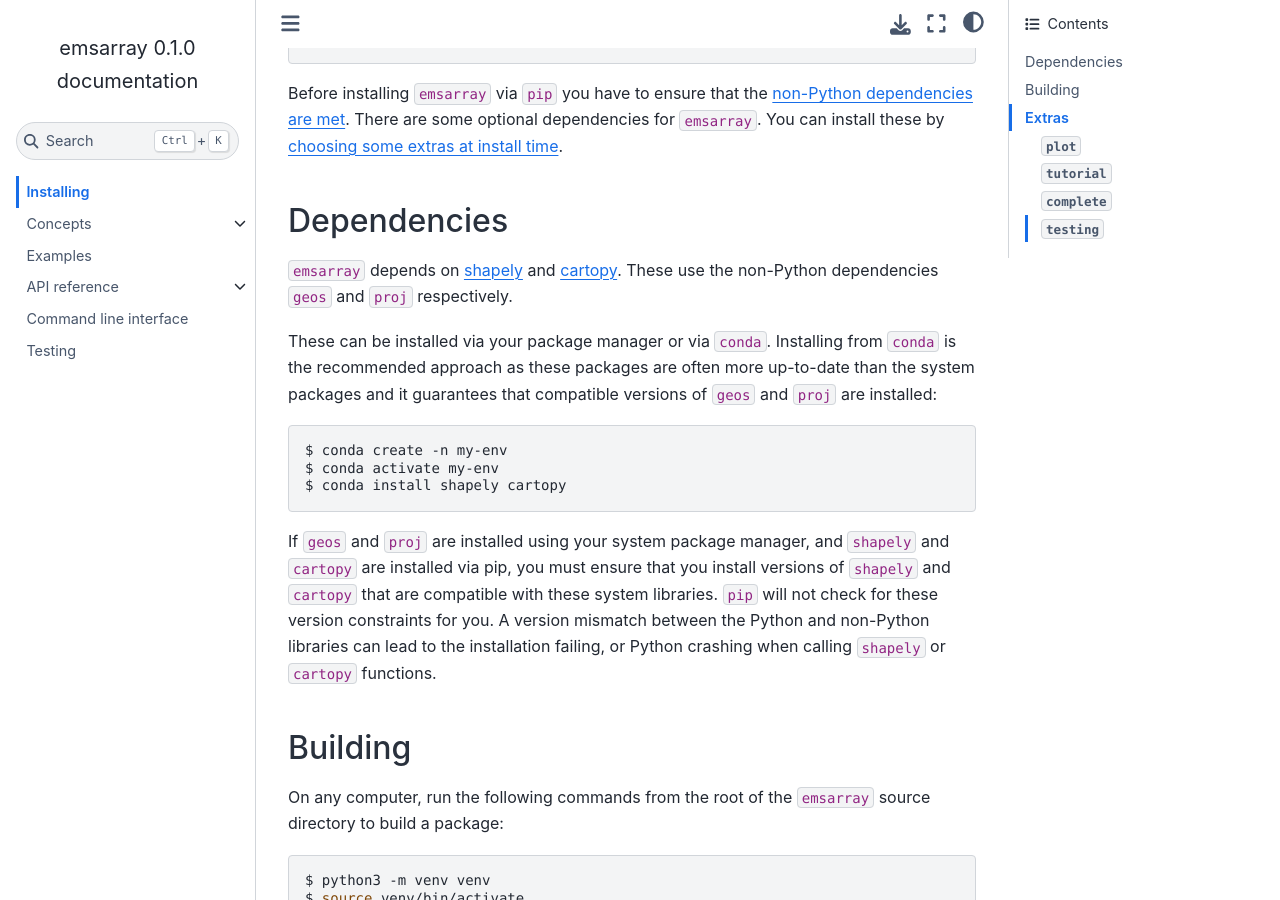
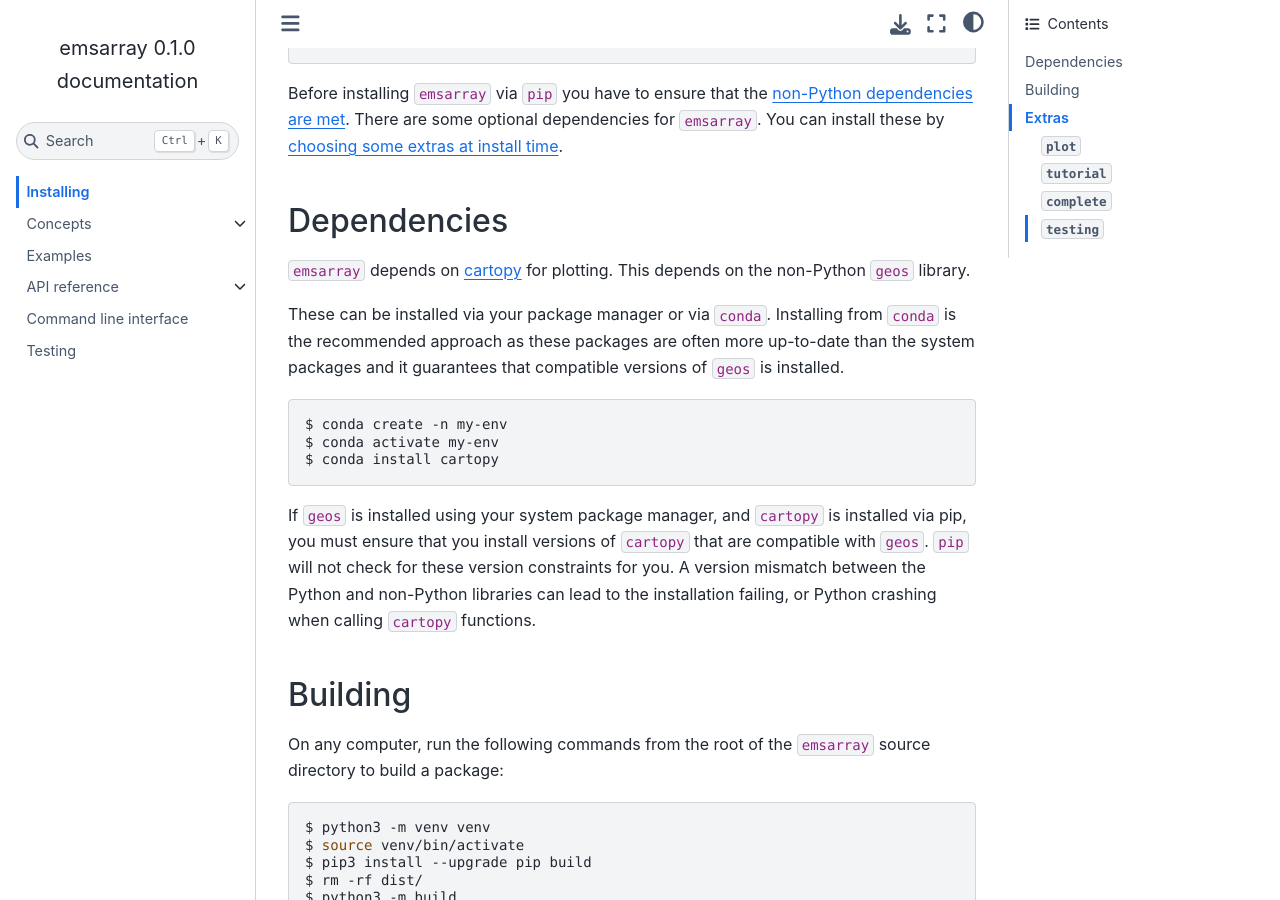
Before and after one commit to csiro-coasts/emsarray, a Sphinx documentation site: the page built from docs/installing.rst, in a window 1280 px wide and 900 px high, scrolled down 377 px. Built offline with Sphinx 7.4.7 and the Sphinx Book theme 1.1.4, drawn with Linux system fonts in a browser that asks for light colours.

Commit message:
Stop installing proj from conda
pyproj takes care of that now

```diff
--- a/docs/installing.rst
+++ b/docs/installing.rst
@@ -34,29 +34,29 @@ Dependencies
 ============
 
 ``emsarray`` depends on
-`shapely <https://shapely.readthedocs.io/en/stable/project.html#installing-shapely>`_ and
-`cartopy <https://scitools.org.uk/cartopy/docs/latest/installing.html>`_.
-These use the non-Python dependencies ``geos`` and ``proj`` respectively.
+`cartopy <https://scitools.org.uk/cartopy/docs/latest/installing.html>`_
+for plotting.
+This depends on the non-Python ``geos`` library.
 
 These can be installed via your package manager or via ``conda``.
 Installing from ``conda`` is the recommended approach
 as these packages are often more up-to-date than the system packages
-and it guarantees that compatible versions of ``geos`` and ``proj`` are installed:
+and it guarantees that compatible versions of ``geos`` is installed.
 
 .. code-block:: shell-session
 
    $ conda create -n my-env
    $ conda activate my-env
-   $ conda install shapely cartopy
+   $ conda install cartopy
 
-If ``geos`` and ``proj`` are installed using your system package manager,
-and ``shapely`` and ``cartopy`` are installed via pip,
-you must ensure that you install versions of ``shapely`` and ``cartopy``
-that are compatible with these system libraries.
+If ``geos`` is installed using your system package manager,
+and ``cartopy`` is installed via pip,
+you must ensure that you install versions of ``cartopy``
+that are compatible with ``geos``.
 ``pip`` will not check for these version constraints for you.
 A version mismatch between the Python and non-Python libraries
 can lead to the installation failing,
-or Python crashing when calling ``shapely`` or ``cartopy`` functions.
+or Python crashing when calling ``cartopy`` functions.
 
 Building
 ========
```
Also changed, not shown: 2 other files.
